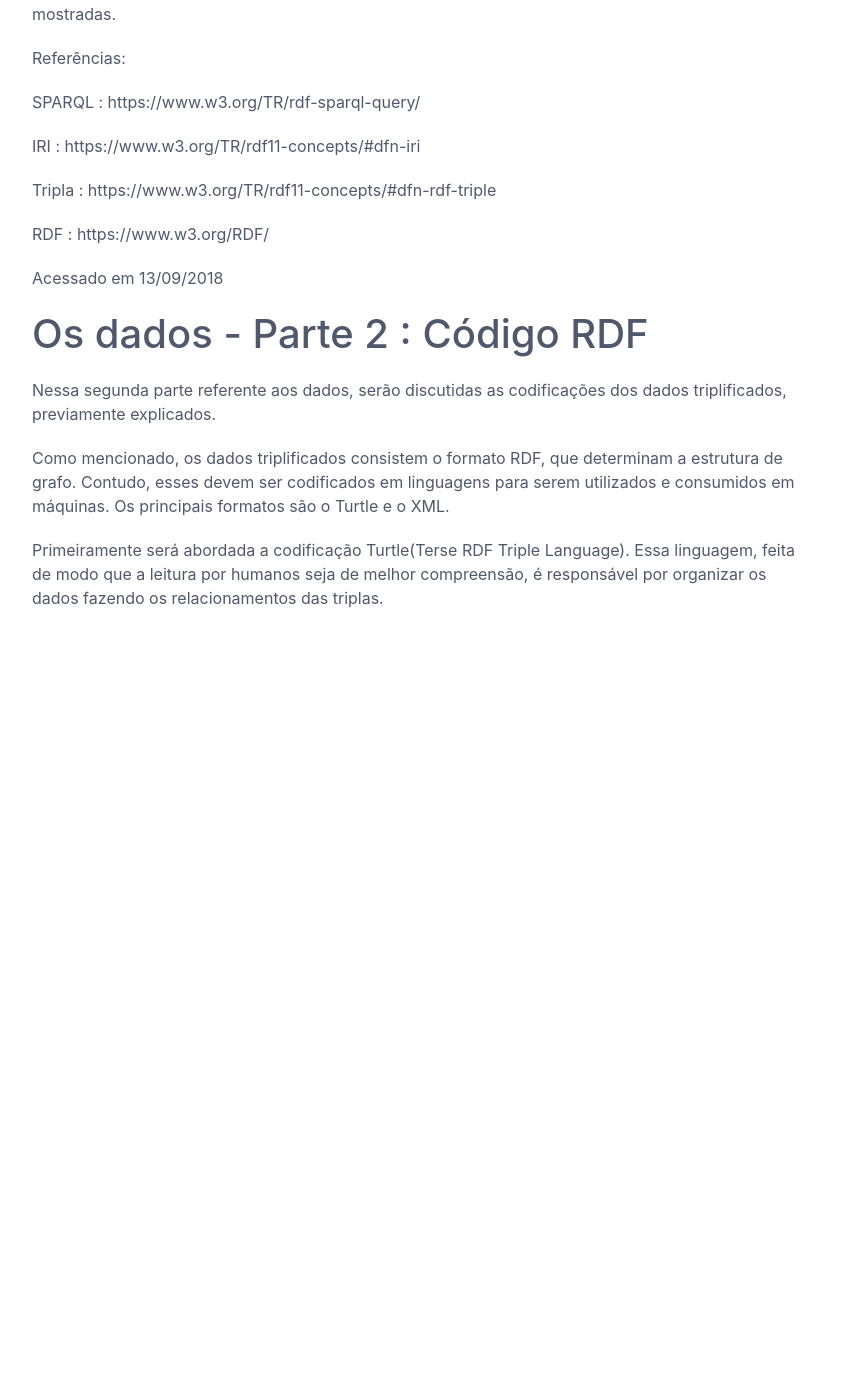
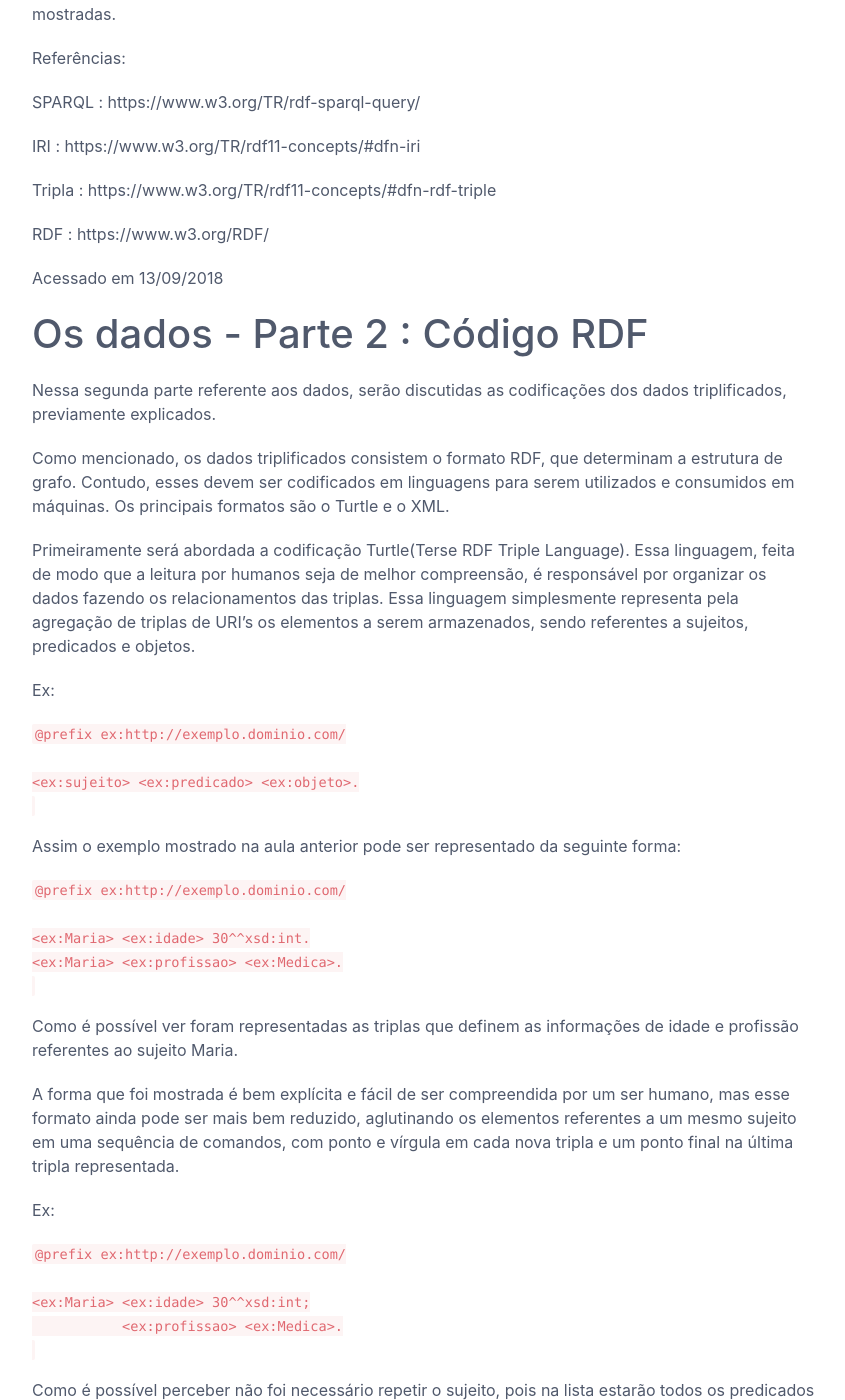
Before and after one commit to LinkedOpenDataUFRJ/Semantic-Data, a Jekyll site: the page built from learn/index.md, in a window 1280 px wide and 1400 px high, scrolled down 2169 px. Shown: the whole window, without its empty margins (216-1061 px from the left). Built offline with Jekyll 4.4.1, drawn with Linux system fonts in a browser that asks for light colours; our own code applies the rules of GitHub Pages for plain Markdown files; before the commit the page ends 2799 px from its top, so only the background shows below that; some of the changed text lies outside the part shown.

Commit message:
Melhorias
Expansão da aula 2

````diff
--- a/learn/index.md
+++ b/learn/index.md
@@ -69,4 +69,46 @@ Nessa segunda parte referente aos dados, serão discutidas as codificações dos
 
 Como mencionado, os dados triplificados consistem o formato RDF, que determinam a estrutura de grafo. Contudo, esses devem ser codificados em linguagens para serem utilizados e consumidos em máquinas. Os principais formatos são o Turtle e o XML.
 
-Primeiramente será abordada a codificação Turtle(Terse RDF Triple Language). Essa linguagem, feita de modo que a leitura por humanos seja de melhor compreensão, é responsável por organizar os dados fazendo os relacionamentos das triplas.
+Primeiramente será abordada a codificação Turtle(Terse RDF Triple Language). Essa linguagem, feita de modo que a leitura por humanos seja de melhor compreensão, é responsável por organizar os dados fazendo os relacionamentos das triplas. Essa linguagem simplesmente representa pela agregação de triplas de URI's os elementos a serem armazenados, sendo referentes a sujeitos, predicados e objetos.
+
+Ex:
+
+```turtle
+@prefix ex:http://exemplo.dominio.com/
+
+<ex:sujeito> <ex:predicado> <ex:objeto>.
+
+```
+
+Assim o exemplo mostrado na aula anterior pode ser representado da seguinte forma:
+
+```turtle
+@prefix ex:http://exemplo.dominio.com/
+
+<ex:Maria> <ex:idade> 30^^xsd:int.
+<ex:Maria> <ex:profissao> <ex:Medica>.
+
+```
+
+Como é possível ver foram representadas as triplas que definem as informações de idade e profissão referentes ao sujeito Maria.
+
+A forma que foi mostrada é bem explícita e fácil de ser compreendida por um ser humano, mas esse formato ainda pode ser mais bem reduzido, aglutinando os elementos referentes a um mesmo sujeito em uma sequência de comandos, com ponto e vírgula em cada nova tripla e um ponto final na última tripla representada.
+
+Ex:
+
+```turtle
+@prefix ex:http://exemplo.dominio.com/
+
+<ex:Maria> <ex:idade> 30^^xsd:int;
+           <ex:profissao> <ex:Medica>.
+
+```
+Como é possível perceber não foi necessário repetir o sujeito, pois na lista estarão todos os predicados e objetos referentes ao mesmo sujeito, cada um separado com um ponto e vírgula e no fim de todas as triplas desse sujeito um ponto indica o término.
+
+
+Um elemento de certa forma curioso que surgiu foi o prefixo definido pela palavra prefix logo no início. Como já comentado anteriormente as triplas se baseam em representações com URI's, logo devem ser usados endereços web grandes para cada um dos elementos. Isso geraria muito trabalho e um código pouco organizado, mas, para tal, existe a definição de prefixo, assim quando, como no exemplo, se tem ex:Maria, o endereço desse elemento é o endereço do prefixo mais o nome do elemento, assim o endereço mencionado seria http://exemplo.dominio.com/Maria. Os nomes que vem após o endereço do prefixo como Maria e profissão, são chamados de resources, ou seja, recursos, elementos presentes na base que estão sendo usados.
+
+
+
+
+# Aula 3 - SPARQL
````
